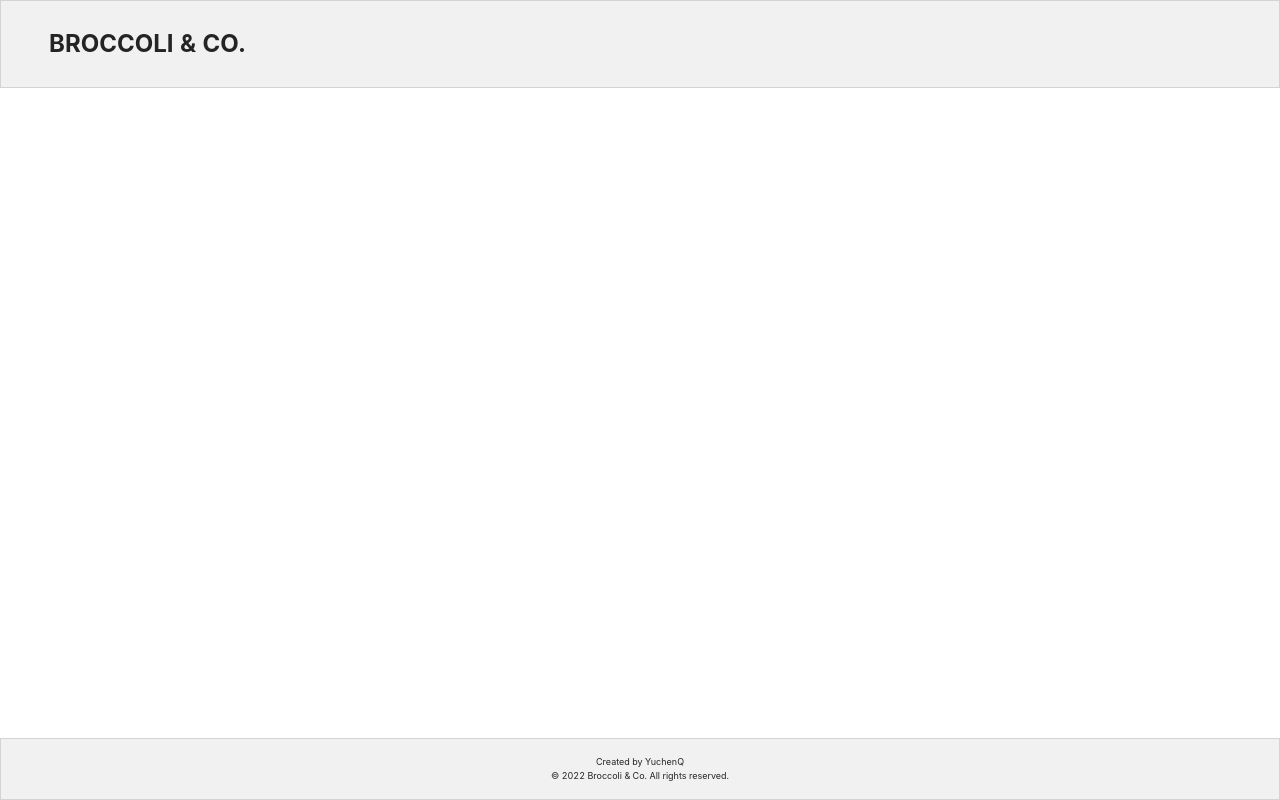
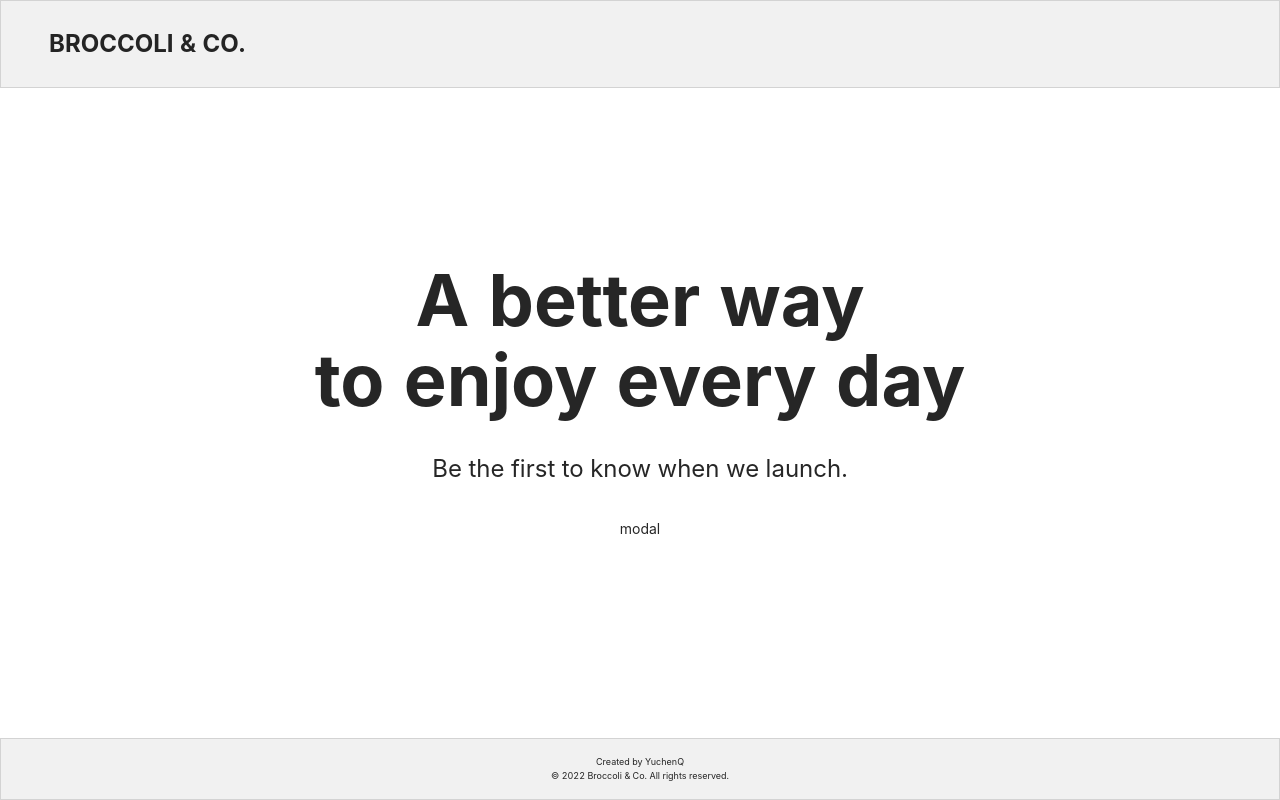
Before and after one commit to yuchenQ/Yuchen-Airwallex-invitation, a React (Create React App) app: page / in a window 1280 px wide. Built offline with nearby package versions, Linux system fonts and the light colour scheme.

Commit message:
feat: build layout for content

```diff
--- a/src/Components/Content/Content.jsx
+++ b/src/Components/Content/Content.jsx
@@ -1,9 +1,20 @@
 import React from 'react';
+import styles from './Content.module.css';
 
 const Content = () => {
   return (
-    <main>
-      content
+    <main className={styles.content}>
+      <section className={styles.layout}>
+        <div className={styles.tagLine}>
+          A better way
+          <br />
+          to enjoy every day
+        </div>
+        <div className={styles.secondTitle}>
+          Be the first to know when we launch.
+        </div>
+        <div>modal</div>
+      </section>
     </main>
   );
 };
--- /dev/null
+++ b/src/Components/Content/Content.module.css
@@ -0,0 +1,44 @@
+.content {
+  height: 100%;
+  display: flex;
+  align-items: center;
+  justify-content: center;
+}
+
+.layout {
+  display: grid;
+  justify-items: center;
+  align-items: center;
+  row-gap: 15px;
+}
+
+@media screen and (min-width: 768px) {
+  .layout {
+    row-gap: 30px;
+  }
+}
+
+.tagLine {
+  text-align: center;
+  font-weight: bold;
+  font-size: 40px;
+  line-height: 50px;
+}
+
+@media screen and (min-width: 768px) {
+  .tagLine {
+    font-weight: bolder;
+    font-size: 72px;
+    line-height: 80px;
+  }
+}
+
+.secondTitle {
+  font-size: 16px;
+}
+
+@media screen and (min-width: 768px) {
+  .secondTitle {
+    font-size: 24px;
+  }
+}
```
